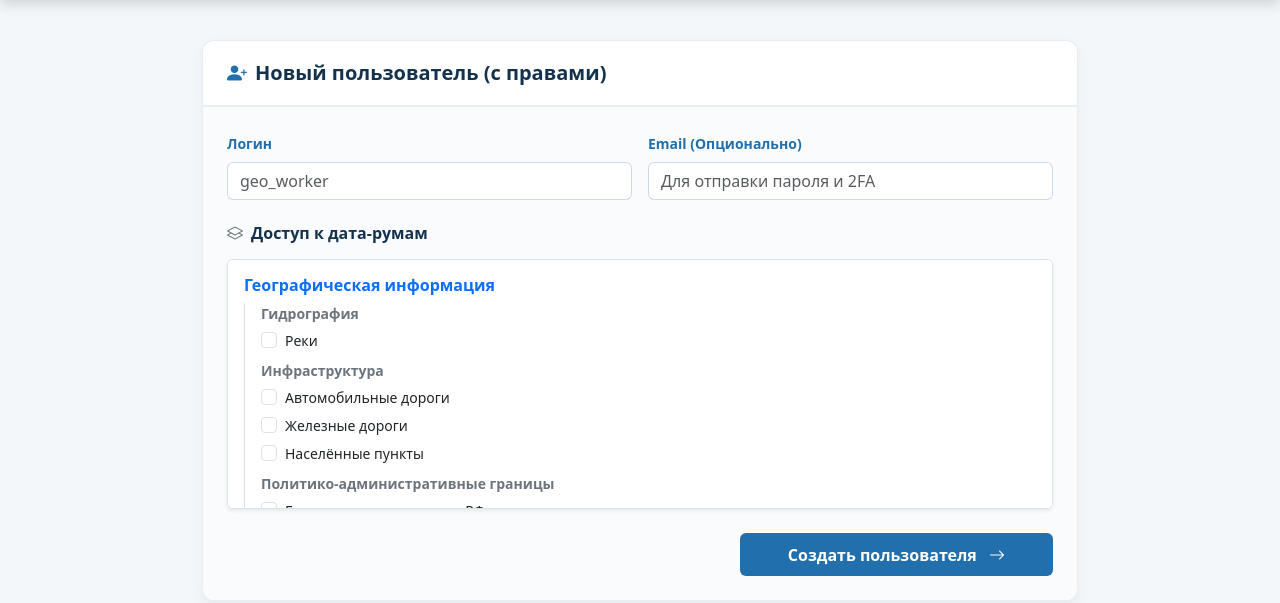
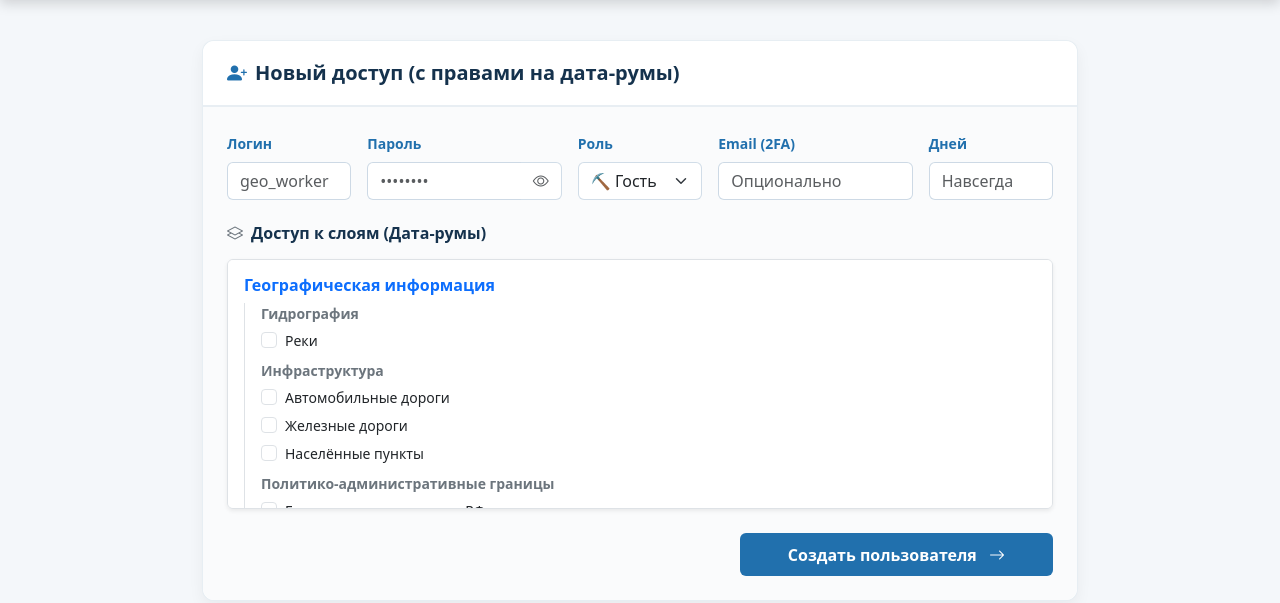
Before and after one commit to Chectus/gisweb, a Flask app: page /admin in a window 1280 px wide. Shown: the part 71-674 px from the top of the page. Run offline with Flask 3, Linux system fonts and the light colour scheme; the visitor is signed in with stand-in values (Sample User, id 1); parts of the project's set-up code (start-up, migrations or seed data) failed here and were passed over.

Commit message:
абоба

```diff
--- a/templates/admin.html
+++ b/templates/admin.html
@@ -39,29 +39,60 @@
 
         <div class="admin-card mb-4">
             <div class="admin-card-header">
-                <h5 class="mb-0 fw-bold" style="color: var(--geo-dark);"><i class="bi bi-person-plus-fill me-2" style="color: var(--geo-main);"></i>Новый пользователь (с правами)</h5>
+                <h5 class="mb-0 fw-bold" style="color: var(--geo-dark);"><i class="bi bi-person-plus-fill me-2" style="color: var(--geo-main);"></i>Новый доступ (с правами на дата-румы)</h5>
             </div>
             <div class="card-body p-4" style="background-color: #fafbfc; border-radius: 0 0 12px 12px;">
 
                 <div id="adminAlertContainer"></div>
 
-                <form id="apiCreateUserForm" class="row g-3">
-                    <div class="col-md-6">
+                <form id="apiCreateUserForm" class="row g-3 align-items-end">
+                    <!-- Логин -->
+                    <div class="col-md-2">
                         <label class="form-label small fw-bold" style="color: var(--geo-main);">Логин</label>
                         <input type="text" class="form-control" id="newUsername" required placeholder="geo_worker">
                     </div>
-                    <div class="col-md-6">
-                        <label class="form-label small fw-bold" style="color: var(--geo-main);">Email (Опционально)</label>
-                        <input type="email" class="form-control" id="newEmail" placeholder="Для отправки пароля и 2FA">
+
+                    <!-- Пароль с глазиком -->
+                    <div class="col-md-3">
+                        <label class="form-label small fw-bold" style="color: var(--geo-main);">Пароль</label>
+                        <div class="input-group">
+                            <input type="password" class="form-control border-end-0" id="newPassword" required placeholder="••••••••">
+                            <button class="btn btn-eye-admin border-start-0 bg-white" type="button" id="toggleNewPassword">
+                                <i class="bi bi-eye text-muted" id="toggleNewIcon"></i>
+                            </button>
+                        </div>
                     </div>
 
+                    <!-- Роль (1 или 0) -->
+                    <div class="col-md-2">
+                        <label class="form-label small fw-bold" style="color: var(--geo-main);">Роль</label>
+                        <select class="form-select" id="newRole" style="border-color: rgba(27, 87, 140, 0.2);">
+                            <option value="0" selected>⛏️ Гость</option>
+                            <option value="1">👑 Админ</option>
+                        </select>
+                    </div>
+
+                    <!-- Email -->
+                    <div class="col-md-3">
+                        <label class="form-label small fw-bold" style="color: var(--geo-main);">Email (2FA)</label>
+                        <input type="email" class="form-control" id="newEmail" placeholder="Опционально">
+                    </div>
+
+                    <!-- Срок действия -->
+                    <div class="col-md-2">
+                        <label class="form-label small fw-bold" style="color: var(--geo-main);">Дней</label>
+                        <input type="number" class="form-control" id="newExpire" placeholder="Навсегда">
+                    </div>
+
+                    <!-- Дерево слоев -->
                     <div class="col-12 mt-4">
-                        <h6 class="fw-bold mb-3" style="color: var(--geo-dark);"><i class="bi bi-layers text-secondary me-2"></i>Доступ к дата-румам</h6>
+                        <h6 class="fw-bold mb-3" style="color: var(--geo-dark);"><i class="bi bi-layers text-secondary me-2"></i>Доступ к слоям (Дата-румы)</h6>
                         <div id="adminLayersTree" class="border rounded bg-white p-3 shadow-sm" style="max-height: 250px; overflow-y: auto;">
                             <div class="text-center text-muted spinner-border spinner-border-sm" role="status"></div> Загрузка структуры...
                         </div>
                     </div>
 
+                    <!-- Кнопка -->
                     <div class="col-12 mt-4 text-end">
                         <button type="submit" class="btn btn-geo px-5 fw-bold" id="btnCreateUser">
                             Создать пользователя <i class="bi bi-arrow-right ms-2"></i>
@@ -279,7 +310,22 @@
 
     <script>
     document.addEventListener("DOMContentLoaded", async () => {
-        // 1. Отрисовка дерева слоев в админке
+
+        // Глазик для нового пароля
+        const toggleNewPassword = document.getElementById('toggleNewPassword');
+        const newPasswordInput = document.getElementById('newPassword');
+        const toggleNewIcon = document.getElementById('toggleNewIcon');
+
+        if (toggleNewPassword) {
+            toggleNewPassword.addEventListener('click', function () {
+                const type = newPasswordInput.getAttribute('type') === 'password' ? 'text' : 'password';
+                newPasswordInput.setAttribute('type', type);
+                toggleNewIcon.classList.toggle('bi-eye');
+                toggleNewIcon.classList.toggle('bi-eye-slash');
+            });
+        }
+
+        // 1. Отрисовка дерева слоев
         try {
             const response = await fetch('/api/layers_config');
             const config = await response.json();
@@ -305,7 +351,7 @@
             document.getElementById('adminLayersTree').innerHTML = '<div class="text-danger">Ошибка загрузки слоев</div>';
         }
 
-        // 2. Отправка POST-запроса на создание пользователя
+        // 2. Сборка и отправка JSON
         document.getElementById('apiCreateUserForm').addEventListener('submit', async (e) => {
             e.preventDefault();
             const btn = document.getElementById('btnCreateUser');
@@ -315,16 +361,20 @@
             btn.innerHTML = '<span class="spinner-border spinner-border-sm me-2"></span> Создание...';
             alertBox.innerHTML = '';
 
-            // Собираем плоский массив всех ID из выбранных галочек
+            // Собираем ID из галочек
             let allowed_layers = [];
             document.querySelectorAll('.admin-layer-chk:checked').forEach(chk => {
                 const ids = JSON.parse(chk.value);
                 allowed_layers.push(...ids);
             });
 
+            // Формируем полный payload для бэкенда
             const payload = {
                 username: document.getElementById('newUsername').value,
+                password: document.getElementById('newPassword').value,
                 email: document.getElementById('newEmail').value,
+                is_admin: document.getElementById('newRole').value, // Отдаем '1' или '0'
+                expire_days: document.getElementById('newExpire').value, // Отдаем число или пустую строку
                 allowed_layers: allowed_layers
             };
 
@@ -337,14 +387,10 @@
                 const result = await response.json();
 
                 if (response.ok) {
-                    alertBox.innerHTML = `
-                        <div class="alert alert-success d-flex flex-column" role="alert">
-                            <div class="fw-bold mb-1"><i class="bi bi-check-circle-fill me-2"></i>${result.message}</div>
-                            <div class="font-monospace bg-white border p-2 rounded mt-2 text-dark">Временный пароль: <strong>${result.temp_password}</strong></div>
-                        </div>`;
-                    e.target.reset(); // Сбрасываем форму
+                    alertBox.innerHTML = `<div class="alert alert-success fw-bold"><i class="bi bi-check-circle-fill me-2"></i>Пользователь успешно создан!</div>`;
+                    e.target.reset();
                 } else {
-                    alertBox.innerHTML = `<div class="alert alert-danger"><i class="bi bi-exclamation-triangle-fill me-2"></i>${result.message}</div>`;
+                    alertBox.innerHTML = `<div class="alert alert-danger"><i class="bi bi-exclamation-triangle-fill me-2"></i>${result.message || 'Ошибка сервера'}</div>`;
                 }
             } catch (err) {
                 alertBox.innerHTML = `<div class="alert alert-danger">Критическая ошибка сети.</div>`;
```
